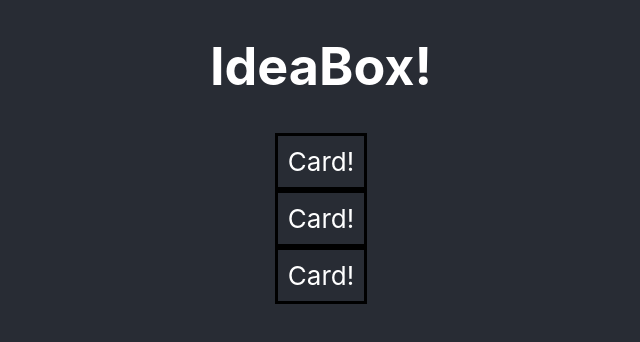
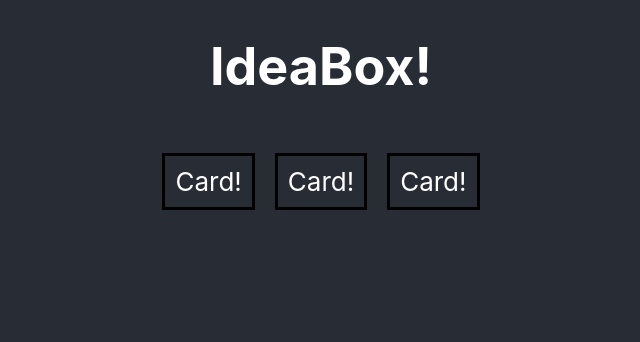
Before and after one commit to rae-107/first-ideabox, a React (Create React App) app: page / in a window 1280 px wide. Shown: the top 342 px of the page, without its empty margins (319-959 px from the left). Built offline with nearby package versions, Linux system fonts and the light colour scheme.

Commit message:
feat: Add styling to Ideas component

```diff
--- a/src/components/Ideas/Ideas.css
+++ b/src/components/Ideas/Ideas.css
@@ -0,0 +1,6 @@
+.ideas-container {
+  display: grid;
+  grid-template-columns: repeat(3, 1fr);
+  grid-gap: 20px;
+  padding: 20px;
+}
```
